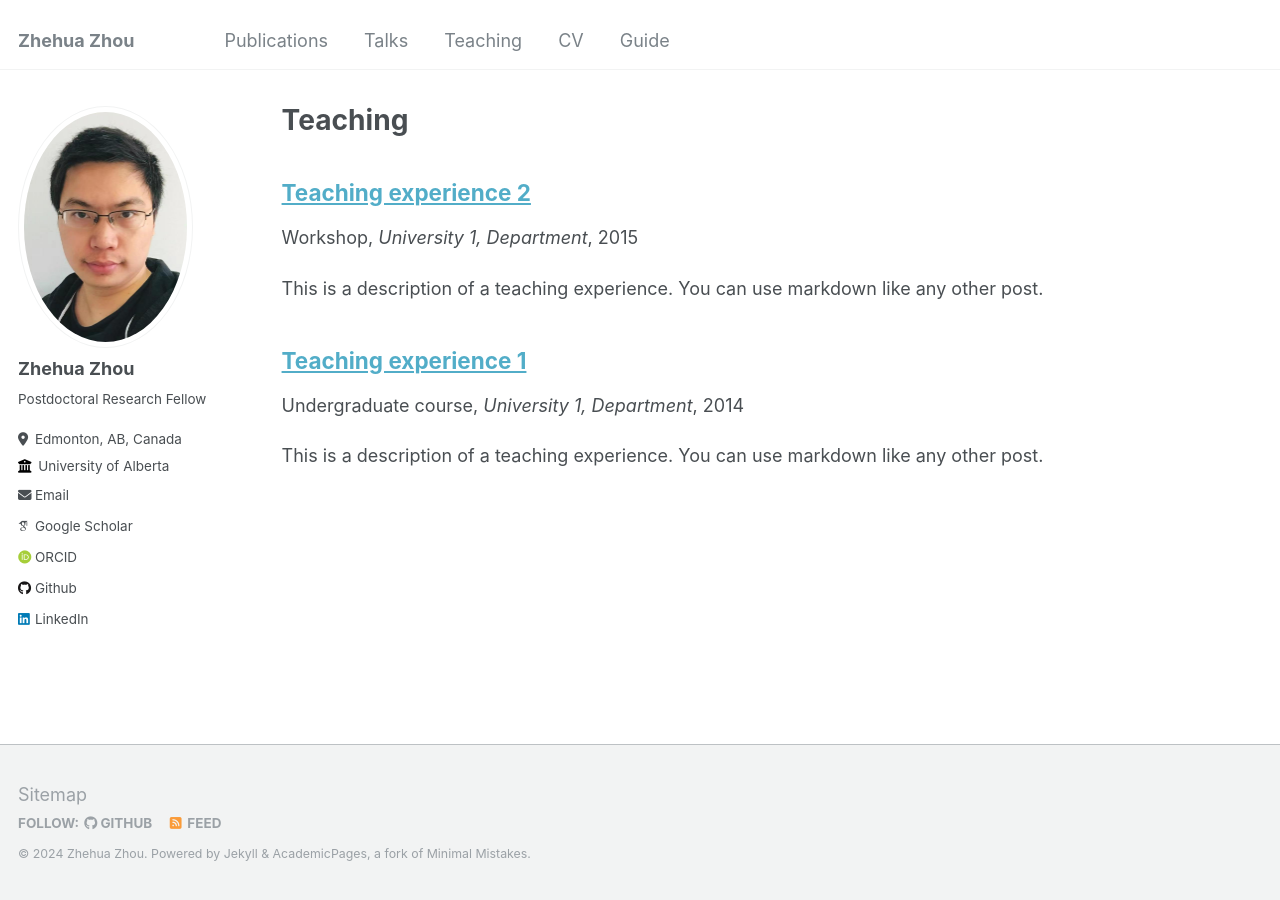
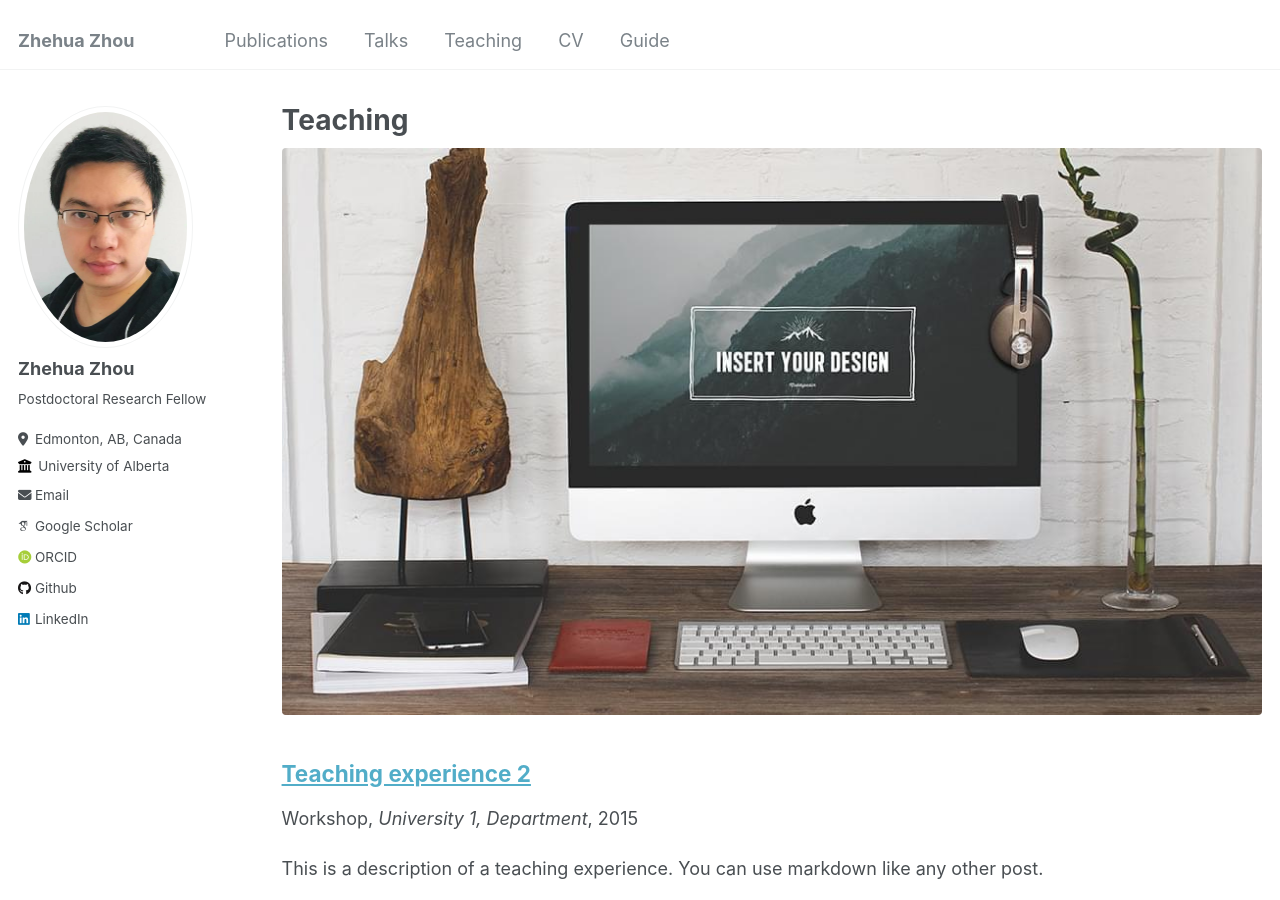
Before and after one commit to zhehuazhou/zhehuazhou.github.io, a Jekyll site: the page built from _pages/teaching.html, in a window 1280 px wide and 900 px high. Built offline with Jekyll 4.4.1, drawn with Linux system fonts in a browser that asks for light colours; some web fonts are replaced.

Commit message:
initial update

```diff
--- a/_includes/archive-single.html
+++ b/_includes/archive-single.html
@@ -26,11 +26,9 @@
       </div>
     {% endif %}
 
-    {% if post.teaser %}
       <div class="archive__item-teaser">
-        <img src=teaser>
+        <img src="/images/foo-bar-identity.jpg">
       </div>
-    {% endif %}
 
     <h2 class="archive__item-title" itemprop="headline">
       {% if post.link %}
```
